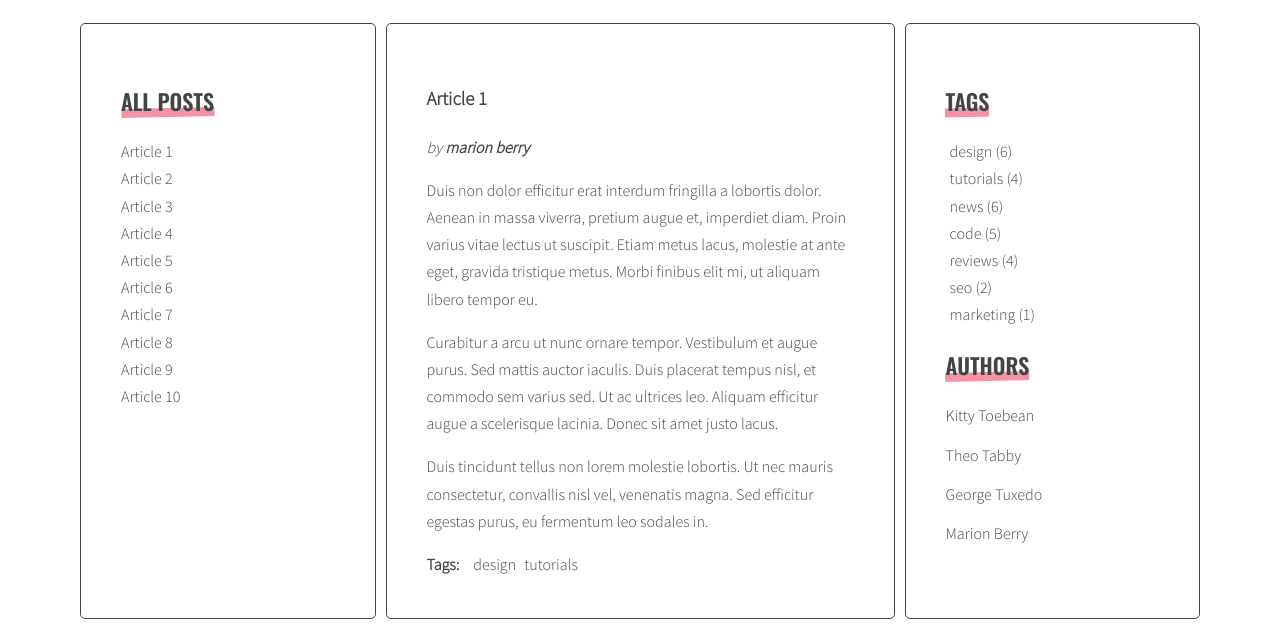
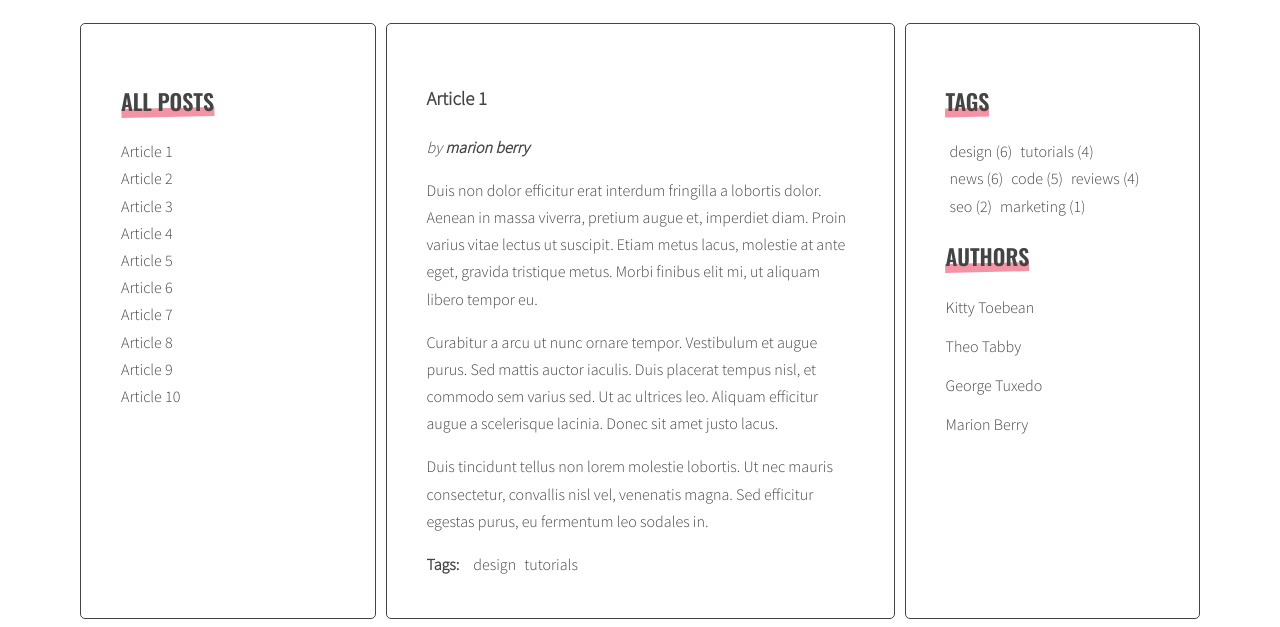
Before and after one commit to mpa-ia/javascript-blog, a website: page index.html in a window 1280 px wide. Shown: the part 220-847 px from the top of the page. Drawn offline with nearby package versions, Linux system fonts and the light colour scheme.

Commit message:
Add list-horizontal class to tag cloud in the right column

```diff
--- a/index.html
+++ b/index.html
@@ -190,7 +190,7 @@
             </section>
             <aside class="sidebar">
                 <h2 class="section-title">Tags</h2>
-                <ul class="list tags">
+                <ul class="list tags list-horizontal">
 
                 </ul>
                 <h2 class="section-title">Authors</h2>
```
